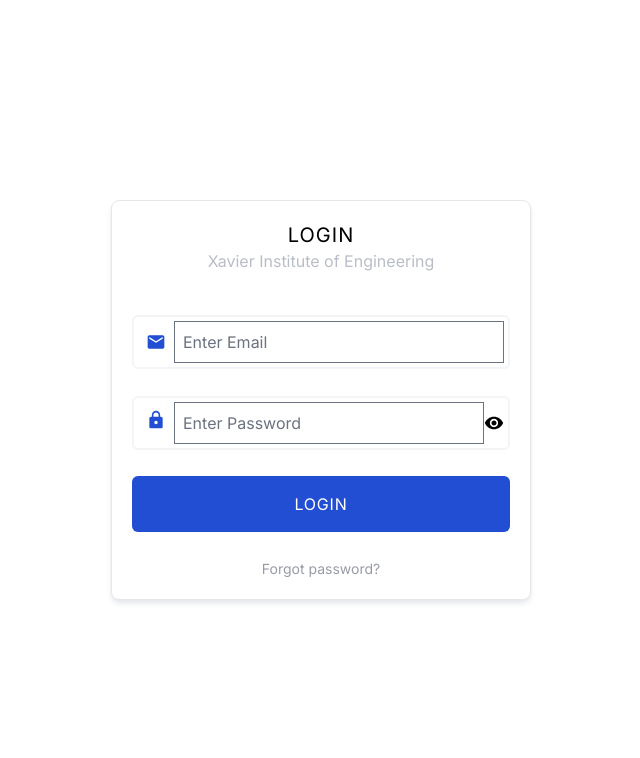
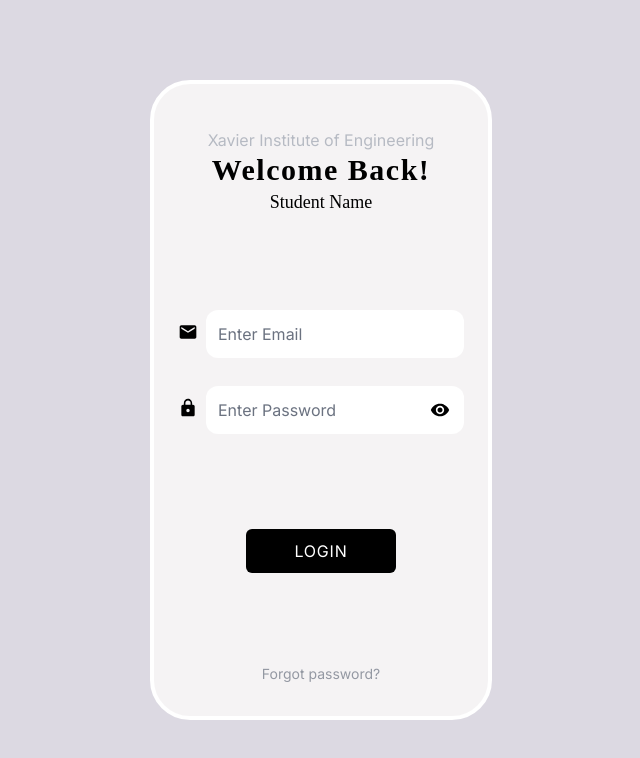
Before and after one commit to Bhanu1776/IT-Dept-Website, a Next.js app: page /login in a window 1280 px wide. Shown: the top 758 px of the page, without its empty margins (319-959 px from the left). Built offline with nearby package versions, Linux system fonts and the light colour scheme; no server answers; what tailwindcss-brand-colors, tailwindcss-debug-screens would draw is missing.

Commit message:
style(Login):Chnaged style of login page

```diff
--- a/components/Login.jsx
+++ b/components/Login.jsx
@@ -4,7 +4,7 @@
 import { signInWithEmailAndPassword } from 'firebase/auth';
 import React, { useState } from 'react';
 import Link from 'next/link';
-import { auth } from '../lib/firebase.jsx';
+// import { auth } from '../lib/firebase.jsx';
 
 const Login = () => {
   const router = useRouter();
@@ -33,26 +33,31 @@
   };
 
   return (
-    <div className=" flex h-screen w-full flex-col justify-center items-center">
-      <div className=" w-[420px] h-[50%] flex flex-col justify-between items-center p-5 bg-white rounded-lg border-[1px] border-gray-200 shadow-md shadow-gray-200">
+    <div className=" flex h-screen w-full flex-col justify-center items-center bg-Mischka">
+      <div className="h-[80%] flex flex-col justify-between bg-Lavender-Blush items-center p-5 rounded-[40px] border-[4px] border-white">
         {/* Login layout */}
-        <div className=" w-full mb-4 flex flex-col justify-center items-center">
-          <div className=" uppercase">
-            <h2 className=" text-xl font-bold tracking-wider">Login</h2>
-          </div>
+        <div className=" w-full mt-6 flex flex-col justify-center items-center">
           <div>
             <p className=" text-gray-400">Xavier Institute of Engineering</p>
           </div>
+          <div className="">
+            <h2 className=" text-3xl font-extrabold font-pops tracking-wider">Welcome Back!</h2>
+          </div>
+          <div>
+            <h3 className='font-pops text-lg'>Student Name</h3>
+          </div>
         </div>
 
-        <div className=" w-full p-1 border-2 border-gray-100 rounded-md flex items-center justify-start bg-transparent">
+
+        <div className='flex flex-col gap-5'>
+          <div className=" w-full p-1 flex bg-transparent">
             {/** Email */}
-          <div className=" text-[#214ED3] m-2">
+            <div className=" text-[#000000] mr-2 mt-3">
               <MdEmail size={20} />
             </div>
             <div className="w-full">
               <input
-              className=" p-2 w-full outline-none "
+                className=" p-3 w-full border-none rounded-xl "
                 type="email"
                 onChange={(e) => setEmail(e.target.value)}
                 value={email}
@@ -62,24 +67,21 @@
             </div>
           </div>
 
-        <div className=" w-full p-1 border-2 border-gray-100 rounded-md flex items-center justify-between bg-transparent">
-          {/** Email */}
+          <div className=" w-full p-1  flex items-center justify-between bg-transparent">
+            {/** Password */}
             <div className=" flex justify-start w-full">
-            <div className=" text-[#214ED3] m-2">
+              <div className=" text-[#000000] mr-2 mt-3">
                 <MdLock size={20} />
               </div>
-            <div className="w-full">
+              <div className="w-full relative">
                 <input
-                className=" p-2 w-full outline-none "
+                  className=" p-3 w-full border-none rounded-xl"
                   type={passwordType}
                   onChange={(e) => setPassword(e.target.value)}
                   value={password}
                   name="password"
-                placeholder="Enter Password"
-              />
-            </div>
-          </div>
-          <div className=" cursor-pointer flex " onClick={togglePassword}>
+                  placeholder="Enter Password"/>
+                  <div className=" cursor-pointer flex absolute bottom-[30%] left-[87%]" onClick={togglePassword}>
               {passwordType === 'password' ? (
                 <MdVisibilityOff size={20} className=" text-gray-400" />
               ) : (
@@ -87,17 +89,20 @@
               )}
             </div>
               </div>
+            </div>
+          </div>
+        </div>
 
-        <div className=" w-full">
+        <div className="">
           <button
             onClick={handleLogin}
-            className=" bg-[#214ED3] uppercase tracking-wider text-white hover:opacity-[0.8] active:opacity-[0.5] p-4 rounded-md w-full transition-all ease-in duration-150"
+            className=" bg-[#000000] uppercase tracking-wider text-white hover:opacity-[0.8] active:opacity-[0.5] py-2.5 px-12 rounded-md mx-auto transition-all ease-in duration-150"
           >
             Login
           </button>
         </div>
 
-        <div className=" flex items-center text-sm">
+        <div className=" flex items-center text-sm mb-3">
           <Link href="/forgot-password">
             <p className=" text-gray-500 underline-offset-2  hover:underline cursor-pointer">
               Forgot password?{' '}
```
Lines whose indentation alone changed are shown as unchanged.
